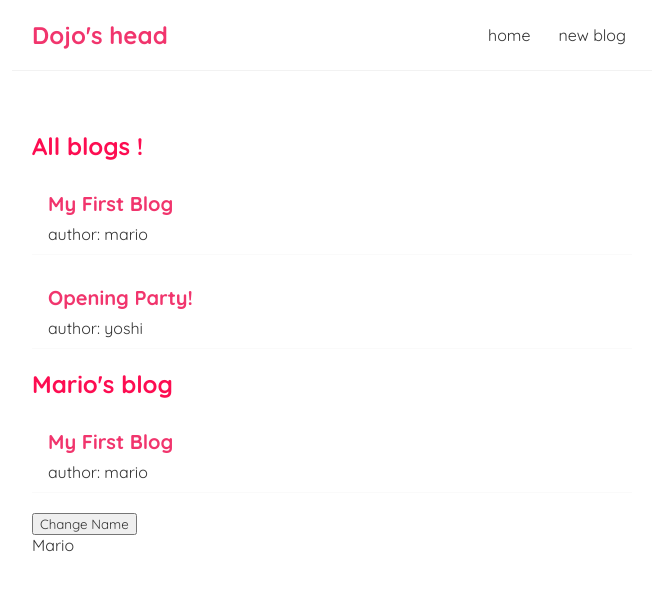
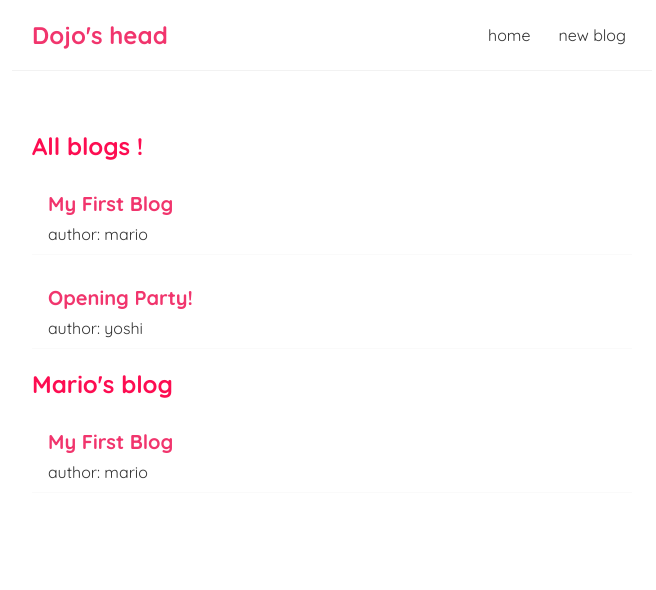
Before and after one commit to DeVal-X/dojo, a React (Create React App) app: page / in a window 1280 px wide. Shown: the top 590 px of the page, without its empty margins (308-964 px from the left). Built offline with nearby package versions, Linux system fonts and the light colour scheme; data requests are answered from the project's data file.

Commit message:
introduced react router 5, deleted the change name button

```diff
--- a/package.json
+++ b/package.json
@@ -8,6 +8,7 @@
     "@testing-library/user-event": "^13.5.0",
     "react": "^18.2.0",
     "react-dom": "^18.2.0",
+    "react-router-dom": "^5.3.4",
     "react-scripts": "5.0.1",
     "web-vitals": "^2.1.4"
   },
--- a/src/App.js
+++ b/src/App.js
@@ -1,15 +1,22 @@
 import Navbar from "./Navbar";
 import Home from'./Home';
+import { BrowserRouter as Router, Route, Switch } from 'react-router-dom';
 
 function App() {
 
   return (
-    <div className="App">
-      <Navbar/>
-      <div className="content">
-        <Home />
+    <Router>
+      <div className="App">
+        <Navbar/>
+        <div className="content">
+          <Switch>
+            <Route path="/">
+              <Home />
+            </Route>
+          </Switch>
+        </div>
       </div>
-    </div>
+    </Router>
   );
 }
 
--- a/src/Home.js
+++ b/src/Home.js
@@ -5,7 +5,6 @@
 
 const Home = () => {
   const {data: blogs, isPending, error} = useFetch('http://localhost:8000/blogs');
-  const [name, setName] = useState ("Mario")
 
   return (
     <div className="home">
@@ -14,10 +13,6 @@
 
       {blogs && < BlogList blogs={blogs} title="All blogs !"  />}
       {blogs && < BlogList blogs={blogs.filter((blogs) => blogs.author === 'mario')} title="Mario's blog" />}
-    <button onClick={() => {setName("luigi")}}>Change Name</button>
-    <p>{name}</p>
-
-
     </div>
   );
 }
```
Also changed, not shown: 1 other file (tests, documents, lock files or other folders). Lines whose indentation alone changed are shown as unchanged.
